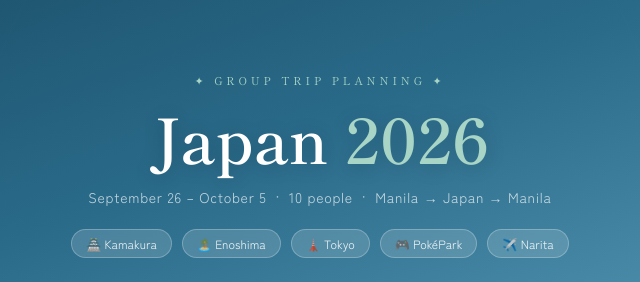
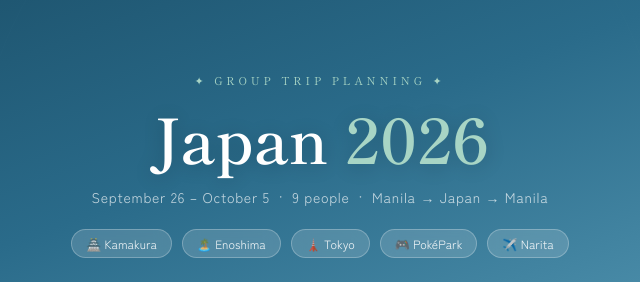
Before and after one commit to objectiveCarlo/family-trip-japan-2026, a plain HTML site: page index.html in a window 1280 px wide. Shown: the top 282 px of the page, 320-960 px from the left. Drawn offline with Linux system fonts and the light colour scheme.

Commit message:
Change to 9

```diff
--- a/index.html
+++ b/index.html
@@ -452,7 +452,7 @@
 
   <p class="hero-tag">✦ Group Trip Planning ✦</p>
   <h1 class="hero-title">Japan <span>2026</span></h1>
-  <p class="hero-sub">September 26 – October 5 &nbsp;·&nbsp; 10 people &nbsp;·&nbsp; Manila → Japan → Manila</p>
+  <p class="hero-sub">September 26 – October 5 &nbsp;·&nbsp; 9 people &nbsp;·&nbsp; Manila → Japan → Manila</p>
   <div class="hero-pills">
     <span class="hero-pill">🏯 Kamakura</span>
     <span class="hero-pill">🏝️ Enoshima</span>
```
Also changed, not shown: README.md.
